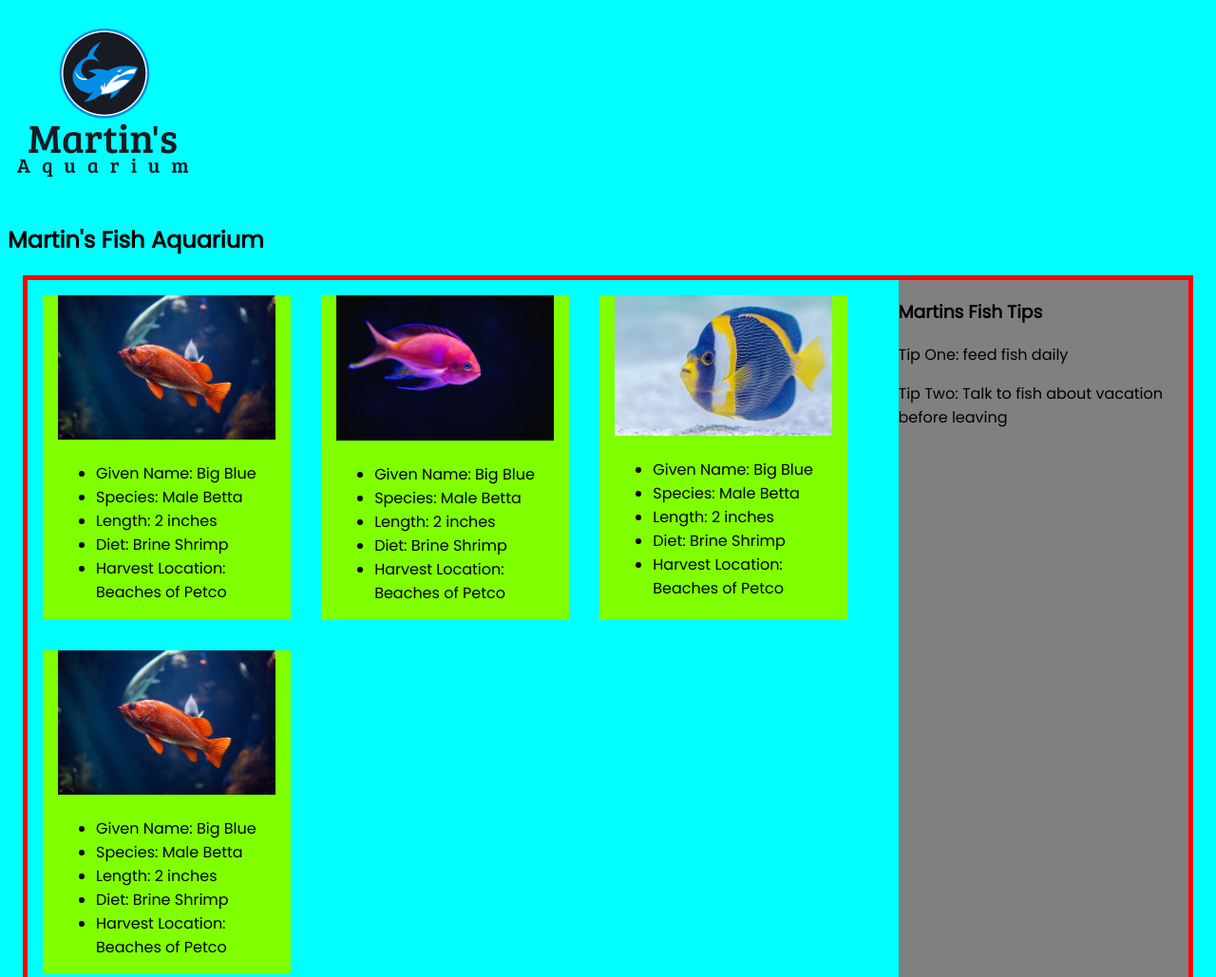
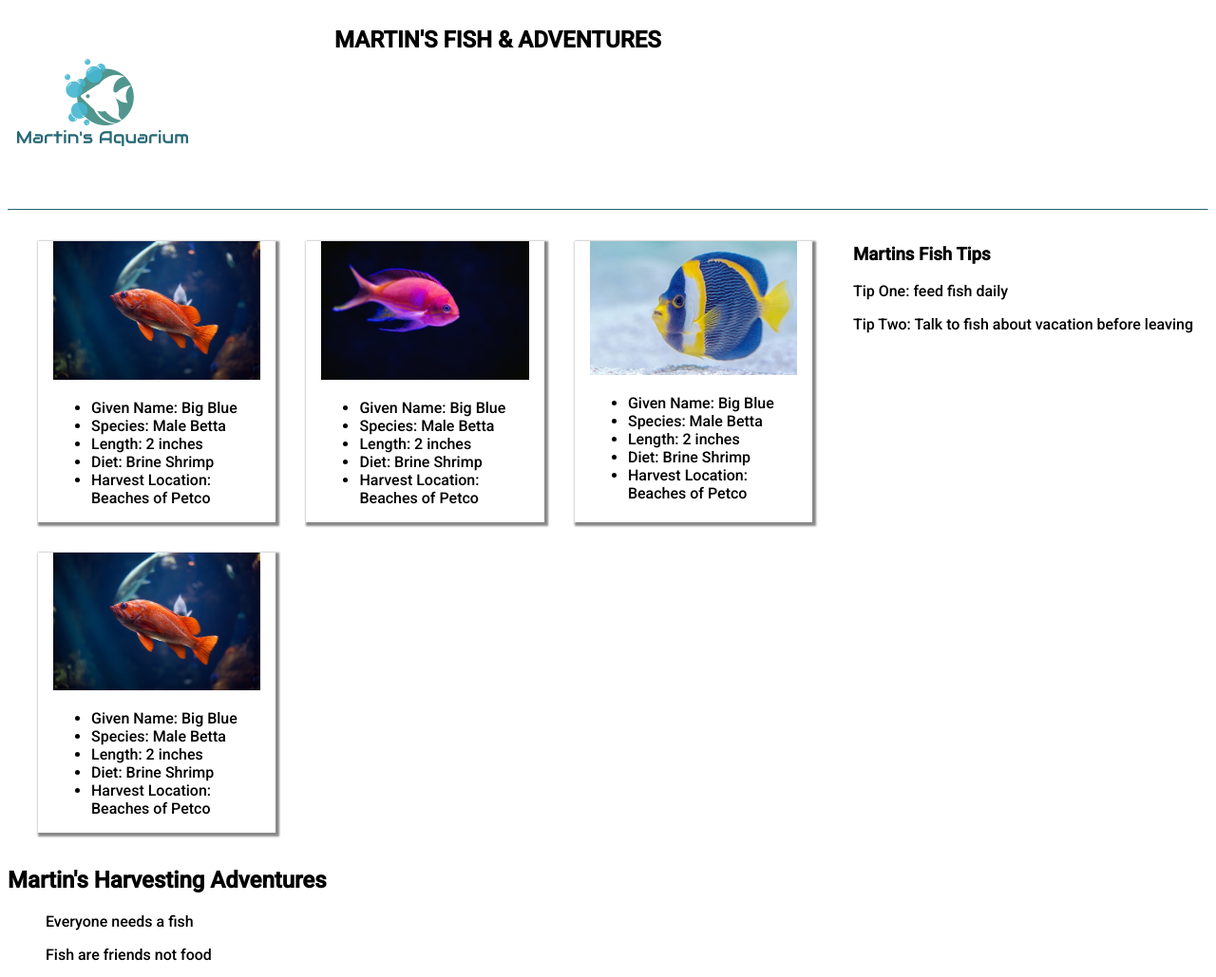
Before and after one commit to AudreyThomasson/martins-aquarium-audrey, a plain HTML site: page index.html in a window 1280 px wide. Shown: the top 1029 px of the page at 95% size. Drawn offline with Linux system fonts and the light colour scheme.

Commit message:
changed logo and colors

```diff
--- a/css/main.css
+++ b/css/main.css
@@ -1,7 +1,26 @@
 body {
-    background-color: aqua;
-    font-family: 'Poppins', sans-serif;
+    background-color: white;
+    font-family: 'Audiowide', cursive;
+    font-family: 'Roboto', sans-serif;
+}
 
+.logoBox {
+    display: flex;
+    flex-wrap: nowrap;
+
+}
+
+.logoImage {
+    flex-grow: 1;
+    /* justify-content: center; */
+}
+
+.title {
+    flex-grow: 4;
+}
+
+.blue-line {
+    border-top: 1px solid #276875;
 }
 
 .fishTank {
@@ -9,7 +28,7 @@
     flex-wrap: nowrap;
     margin: 1em;
     flex: 3;
-    border:5px solid red;
+    /* border:1px solid black; */
 }
 
 .fishlist {
@@ -19,7 +38,8 @@
 }
 
 .fishlist-card {
-    background-color: chartreuse;
+    background-color: white;
+    box-shadow: 2px 2px 2px 2px #888888;
     margin: 1em;
     flex-basis: 25%;
     padding: 0 1em;
@@ -36,7 +56,8 @@
 }
 
 aside {
-    background-color: gray;
+    /* background-color: white); */
+    border:1px solid black:
     flex: 1;
 
 }
--- a/index.html
+++ b/index.html
@@ -5,7 +5,8 @@
     <meta name="viewport" content="width=device-width, initial-scale=1.0">
     <title>Martins Awesome Aquarium</title>
     <link rel="stylesheet" href="css/main.css">
-    <link href="https://fonts.googleapis.com/css2?family=Poppins&display=swap" rel="stylesheet">
+    <!-- <link href="https://fonts.googleapis.com/css2?family=Poppins&display=swap" rel="stylesheet"> -->
+    <link href="https://fonts.googleapis.com/css2?family=Audiowide&family=Roboto:wght@500&display=swap" rel="stylesheet">
 </head>
 
 
@@ -14,13 +15,18 @@
 <body>
     <main>
         <header>
-            <div>
-                <img src="images/MartinsLogo.png" alt="Martins Logo">
+            <div class="logoBox">
+                <div class= "logoImage">
+                     <img src="images/martins-newLogo-200x200.png" alt="Martins Logo">
+                </div>
+                <h2 class="title">MARTIN'S FISH & ADVENTURES</h2>
             </div>
+        </header>
 
-        </header>
+        <hr class="blue-line"></hr>
+
         <section>
-            <h2>Martin's Fish Aquarium</h2>
+
             <div class="fishTank">
                 <div class= "fishlist">
                     <div class="fishlist-card">
@@ -107,7 +113,7 @@
         </section>
 
 
-        <footer>copyright 2020 Martin's Aquarium</footer>
+        <footer>&copy;copyright 2020 Martin's Aquarium</footer>
     </main>
 
 </body>
```
Also changed, not shown: images/martins-newLogo-200x200.png (added), 1 other file.
